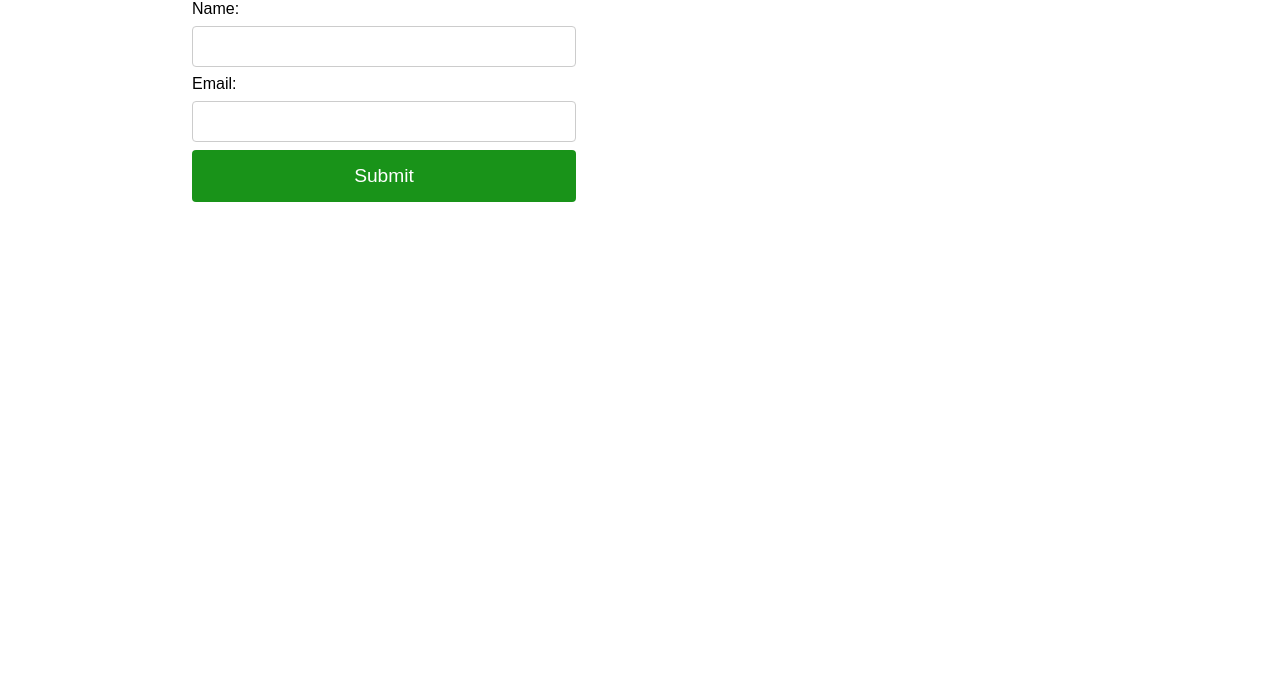
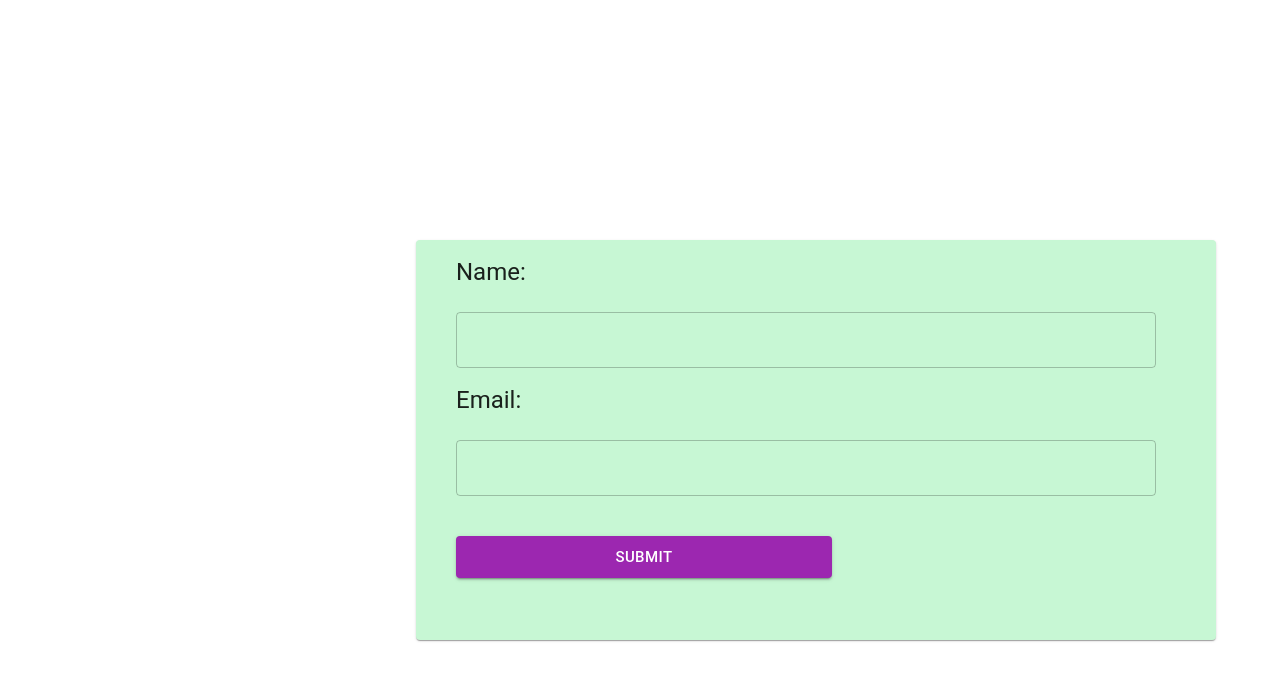
Before and after one commit to pavithra-deepika/curd-axios, a React (Create React App) app: page /Create in a window 1280 px wide. Shown: the top 680 px of the page. Built offline with nearby package versions, Linux system fonts and the light colour scheme.

Commit message:
mui install and ui design to create component

```diff
--- a/db.json
+++ b/db.json
@@ -44,6 +44,16 @@
       "name": "",
       "email": "",
       "id": 9
+    },
+    {
+      "name": "8489822144",
+      "email": "8489822144",
+      "id": 10
+    },
+    {
+      "name": "8489822144",
+      "email": "8489822144",
+      "id": 11
     }
   ]
 }
--- a/src/CurdApp/Create.js
+++ b/src/CurdApp/Create.js
@@ -1,7 +1,13 @@
 import axios from 'axios';
-import React, { useState } from 'react'
+import React, { useEffect, useState } from 'react'
 import { useNavigate } from 'react-router-dom';
-import './style.css';
+import Box from '@mui/material/Box';
+import Card from '@mui/material/Card';
+import CardActions from '@mui/material/CardActions';
+import CardContent from '@mui/material/CardContent';
+import Button from '@mui/material/Button';
+import Typography from '@mui/material/Typography';
+import { TextField } from '@mui/material';
 
 
 function Create() {
@@ -9,37 +15,47 @@ function Create() {
         name:'',
         email: ''
     })
+    useEffect(() => {
+
+    }, [inputData])
+
     const navigate = useNavigate()
     const handleSubmit = (event) => {
         event.preventDefault();
-        axios.post('http://localhost:3000/users', inputData)
+        axios.post('http://localhost:3001/users', inputData)
         .then(res => {
             alert("Data post sucessfully!")
             navigate('/')
         })
     }
   return (
-    <div className='form-container'>
-        <div className='input'>
-            <form onSubmit={handleSubmit}>
-                <div>
-                    <label htmlFor='name'>Name:</label> <br />
-                    <input type='text' className='form-control' name='name'
+
+    <Card sx={{ width: 800, minWidth: 250 , mt:30, height:400, ml:52, backgroundColor: '#c7f7d4'
+    }}>
+        <form onSubmit={handleSubmit}>
+
+    <CardContent>
+      <Typography sx={{width: 500, ml: 3,} } variant="h5" component="div">
+      <label htmlFor='name'>Name:</label>
+      </Typography>
+      <Typography sx={{ml:3, mb:2, mt:3, }}>
+                    <TextField sx={{width: 700}} type='text' variant="outlined" className='form-control' name='name'
                     onChange={e => setInputData({...inputData, name:e.target.value})} />
-                </div>
-                <div>
-                    <label htmlFor='email'>Email:</label><br />
-                    <input type='text' className='form-control' name='email'
+      </Typography>
+      <Typography variant="h5" component="div" sx={{width: 500, ml: 3, } }>
+      <label htmlFor='email'>Email:</label>
+        </Typography>
+        <Typography sx={{ml:3, mb:2, mt:3}}>
+                    <TextField sx={{width: 700}} type='text' variant="outlined" className='form-control' name='email'
                     onChange={e => setInputData({...inputData, email:e.target.value})} />
 
-                    <br />
-                    <button className='btn-info' type='submit'>Submit</button>
-                </div>
-            </form>
-        </div>
-
-    </div>
-  )
+          </Typography>
+    </CardContent>
+    <CardActions variant="h5"  sx={{ml:4,mb:6}}>
+    <Button variant="contained" color="secondary" type='submit' size='large' >Submit</Button>
+    </CardActions>
+                    </form>
+  </Card>
+    );
 }
-
 export default Create
--- a/src/CurdApp/Home.js
+++ b/src/CurdApp/Home.js
@@ -8,10 +8,10 @@ function Home() {
 
 
 useEffect(() => {
-  axios.get('http://localhost:3000/users')
+  axios.get('http://localhost:3001/users')
   .then(res => setData(res.data))
   .catch(err => console.log(err))
-}, [])
+}, [data])
 console.log("1111", data)
   return (
     <div className='container'>
@@ -27,8 +27,8 @@ console.log("1111", data)
           </tr>
         </thead>
         <tbody>
-          {data.map((item, id) =>
-          (
+          {data?.map((item, id) =>
+
             <tr key={id}>
               <td>{item.id}</td>
               <td>{item.name}</td>
@@ -38,7 +38,7 @@ console.log("1111", data)
                 <button id='delete'> Delete</button>
               </td>
             </tr>
-          ))}
+          )}
         </tbody>
       </table>
 
--- a/src/CurdApp/style.css
+++ b/src/CurdApp/style.css
@@ -11,11 +11,12 @@ h1{
 
 }
 .table td, .table th {
-    border: 1px solid #ddd;
+    border: 1px solid #9b9999;
     padding: 8px;
     text-align: center;
     width: 500px;
     height: 50px;
+    background-color: rgb(221, 213, 213);
 
   }
 .table th{
@@ -47,30 +48,3 @@ h1{
     height: 50%;
     border-radius: 12px
   }
-
-  input[type=text] {
-    width: 30%;
-    padding: 12px 20px;
-    margin: 8px 0;
-    display: inline-block;
-    border: 1px solid #ccc;
-    border-radius: 4px;
-    box-sizing: border-box;
-    margin-left: 15%;
-  }
-
-  label{
-    margin-left: 15%;
-  }
-  .btn-info{
-    background-color: #199319;
-    color: white;
-    padding: 15px 25px;
-    font-size: larger;
-    margin-left: 15%;
-    width: 30%;
-    border-radius: 4px;
-    cursor: pointer;
-    border: none;
-
-  }
--- a/src/index.js
+++ b/src/index.js
@@ -2,7 +2,6 @@ import React from 'react';
 import ReactDOM from 'react-dom';
 import App from './App';
 import './index.css';
-
 ReactDOM.render(
   <App />,
   document.getElementById('root')
```
Also changed, not shown: package.json (+10 -1 lines), 1 other file (tests, documents, lock files or other folders).
